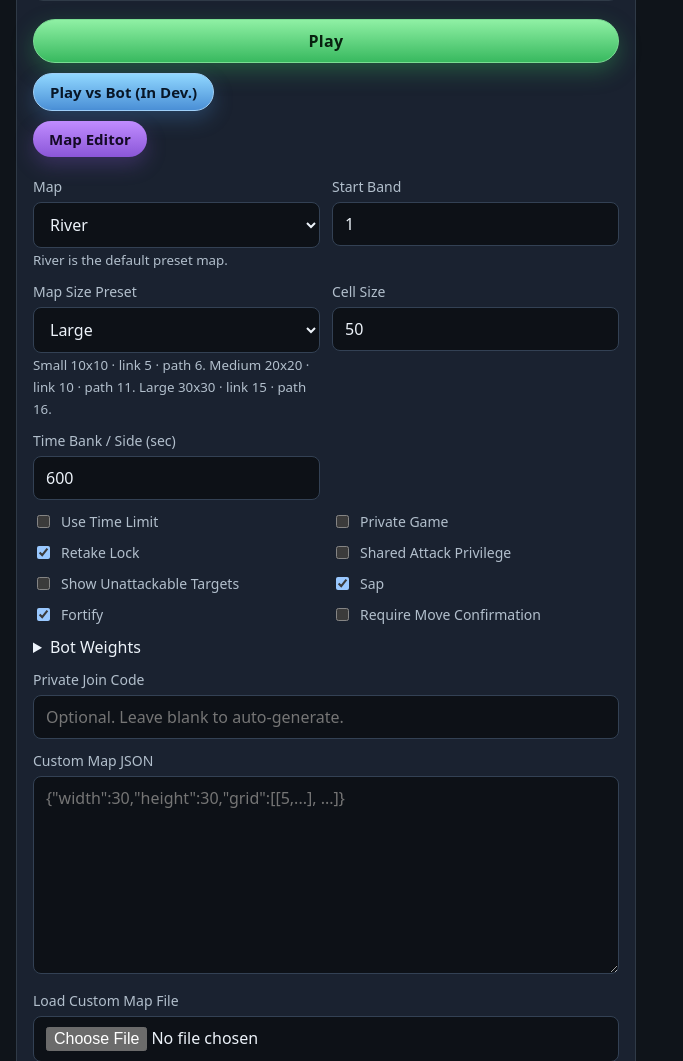
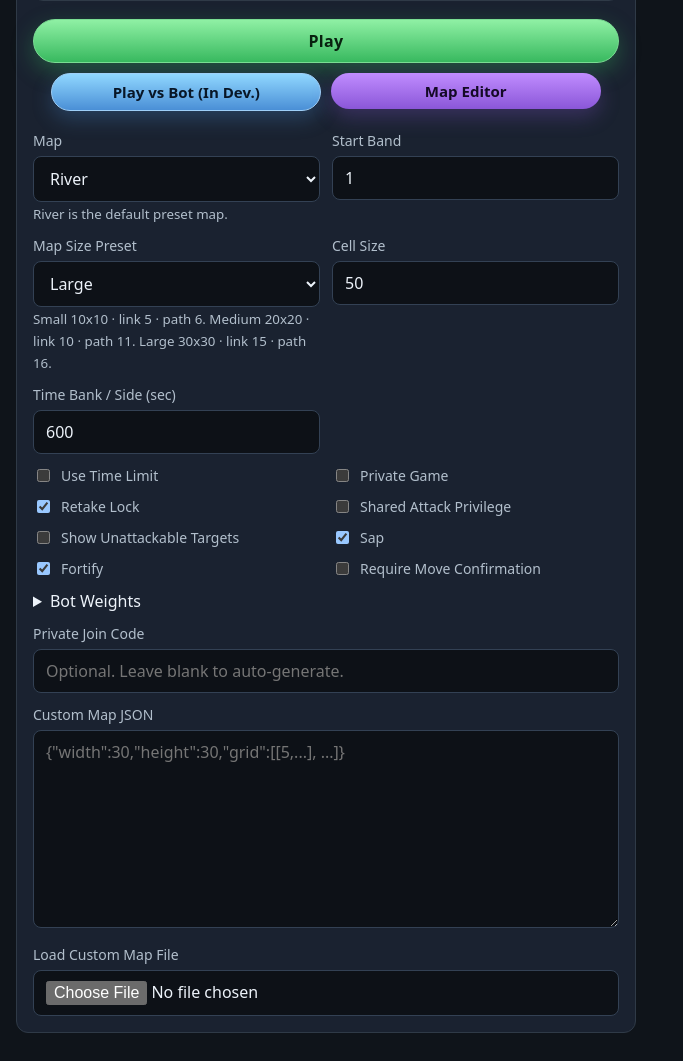
Before and after one commit to rpdowling/Topostrafe, a FastAPI app: page / in a window 1280 px wide. Shown: the part 591-1652 px from the top of the page, without its empty margins (0-683 px from the left). After the commit the page ends 1624 px from the top, so only its background shows below. Run offline with FastAPI, Linux system fonts and the light colour scheme; data that the repository does not hold is empty.

Commit message:
menu button change

```diff
--- a/static/app.css
+++ b/static/app.css
@@ -391,3 +391,17 @@ button:hover, .button-link:hover { background: var(--button-active); }
   min-width: 176px;
   border-radius: 999px;
 }
+
+.menu-actions {
+  flex-direction: column;
+  align-items: stretch;
+}
+.menu-subactions {
+  width: 100%;
+  display: flex;
+  justify-content: center;
+  gap: 10px;
+}
+.menu-subactions > * {
+  flex: 0 1 46%;
+}
--- a/templates/index.html
+++ b/templates/index.html
@@ -20,8 +20,10 @@
       <form id="create-form" class="stack gap-12">
         <div class="actions menu-actions">
           <button id="play-button" class="play-button" type="submit">Play</button>
-          <button id="bot-button" class="menu-secondary menu-bot-button" type="button">Play vs Bot (In Dev.)</button>
-          <a class="button-link menu-secondary menu-editor-button" href="/editor">Map Editor</a>
+          <div class="menu-subactions">
+            <button id="bot-button" class="menu-secondary menu-bot-button" type="button">Play vs Bot (In Dev.)</button>
+            <a class="button-link menu-secondary menu-editor-button" href="/editor">Map Editor</a>
+          </div>
           <span id="create-status" class="muted"></span>
         </div>
 
```
